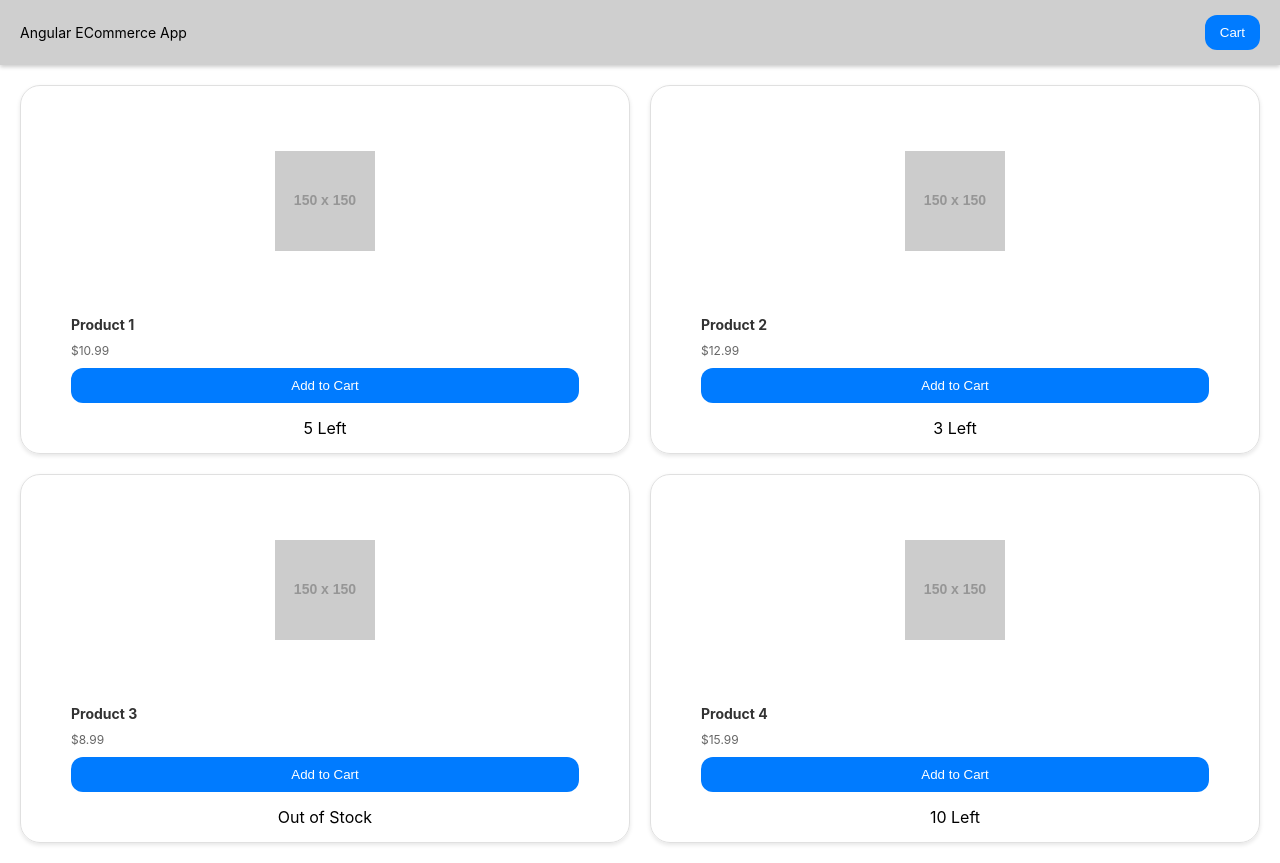
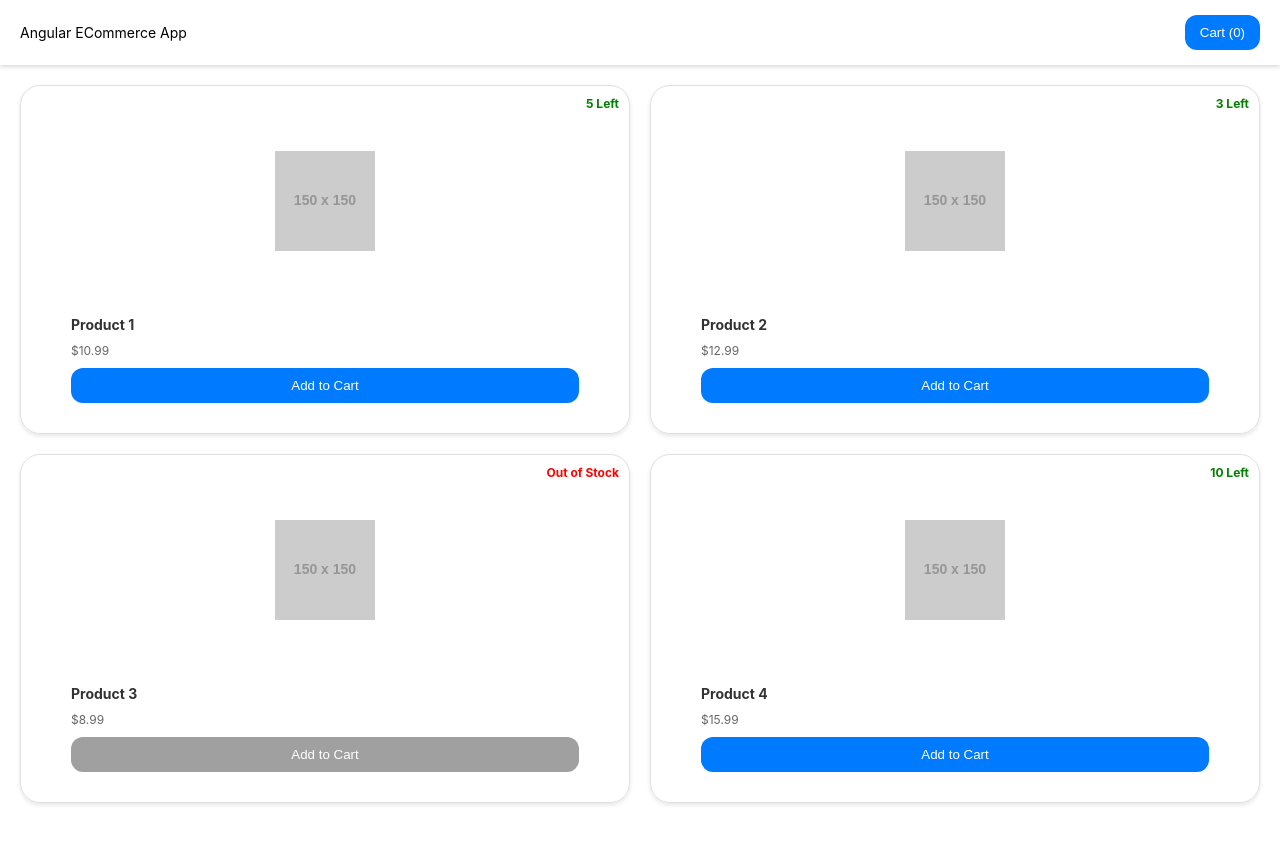
Before and after one commit to caloja1014/angular_training, an Angular app: page / in a window 1280 px wide. After the commit the page ends 823 px from the top, so only its background shows below. Built offline with nearby package versions, Linux system fonts and the light colour scheme.

Commit message:
Adding services for carts

```diff
--- a/src/app/app.component.ts
+++ b/src/app/app.component.ts
@@ -1,11 +1,10 @@
 import { Component } from '@angular/core';
 import { RouterOutlet } from '@angular/router';
 import { HeaderComponent } from './components/header/header.component';
-import { PrimaryButtonComponent } from "./components/primary-button/primary-button.component";
 import { ProductsListComponent } from "./pages/products-list/products-list.component";
 @Component({
   selector: 'app-root',
-  imports: [RouterOutlet, HeaderComponent, PrimaryButtonComponent, ProductsListComponent],
+  imports: [RouterOutlet, HeaderComponent, ProductsListComponent],
   templateUrl: './app.component.html',
   styleUrl: './app.component.scss'
 })
--- a/src/app/components/header/header.component.html
+++ b/src/app/components/header/header.component.html
@@ -1,4 +1,4 @@
 <header class="header">
   <span class="title">{{title()}}</span>
-  <app-primary-button label="Cart" (btnClicked)="this.showButtonClick()"></app-primary-button>
+  <app-primary-button [label]="'Cart ('+ cartService.cart().length + ')'" (btnClicked)="this.showButtonClick()"></app-primary-button>
 </header>
--- a/src/app/components/header/header.component.scss
+++ b/src/app/components/header/header.component.scss
@@ -1,12 +1,12 @@
 .header{
-    background-color: #cfcfcf;
+    background-color: #ffffff;
     margin: 0px !important;
     display: flex;
     flex-direction: row;
     justify-content: space-between;
     align-items: center;
     padding: 15px 20px;
-    box-shadow: 0 2px 4px rgba(0, 0, 0, 0.2);
+    box-shadow: 0 2px 4px rgba(0, 0, 0, 0.15);
 }
 
 .title{
--- a/src/app/components/header/header.component.ts
+++ b/src/app/components/header/header.component.ts
@@ -1,5 +1,6 @@
-import { Component, signal } from '@angular/core';
+import { Component, inject, signal } from '@angular/core';
 import { PrimaryButtonComponent } from "../primary-button/primary-button.component";
+import { CartService } from '../../services/cart.service';
 
 @Component({
   selector: 'app-header',
@@ -9,6 +10,7 @@ import { PrimaryButtonComponent } from "../primary-button/primary-button.compone
 })
 export class HeaderComponent {
   title = signal('Angular ECommerce App');
+  cartService = inject(CartService);
   showButtonClick() {
     console.log('Button clicked!');
   }
--- a/src/app/components/primary-button/primary-button.component.html
+++ b/src/app/components/primary-button/primary-button.component.html
@@ -1,3 +1,3 @@
-<button class="primary-button" (click)="btnClicked.emit()">
+<button [disabled]="disabled()" class="primary-button" (click)="btnClicked.emit()">
   {{ label() }}
 </button>
--- a/src/app/components/primary-button/primary-button.component.scss
+++ b/src/app/components/primary-button/primary-button.component.scss
@@ -7,3 +7,8 @@
   padding: 10px 15px;
   width: 100%;
 }
+
+.primary-button:disabled {
+  background-color: #a0a0a0;
+  cursor: not-allowed;
+}
--- a/src/app/components/primary-button/primary-button.component.ts
+++ b/src/app/components/primary-button/primary-button.component.ts
@@ -9,7 +9,5 @@ import { Component, input, output } from '@angular/core';
 export class PrimaryButtonComponent {
   label= input('');
   btnClicked = output<void>();
-  // handleClick() {
-  //   this.btnClicked.emit();
-  // }
+  disabled= input(false);
 }
--- a/src/app/components/product-card/product-card.component.html
+++ b/src/app/components/product-card/product-card.component.html
@@ -1,4 +1,11 @@
 <div class="product-card">
+  <span class="product-stock {{product().stock? 'success': 'fail'}}">
+    @if (product().stock) {
+    {{product().stock}} Left
+    } @else {
+    Out of Stock
+    }
+  </span>
   <img [src]="product().image" alt="{{ product().title }}" />
   <div class="product-info">
     <span class="product-title">
@@ -7,13 +14,7 @@
     <span class="product-price">
       {{'$' + product().price}}
     </span>
-    <app-primary-button label="Add to Cart" />
+    <app-primary-button label="Add to Cart" (btnClicked)="cartService.addToCart(product())"
+      [disabled]="(product().stock??0)===0" />
   </div>
-  <span class="product-stock">
-    @if ((product().stock??0) > 0) {
-    <span class="in-stock">{{product().stock}} Left</span>
-    } @else {
-    <span class="out-of-stock">Out of Stock</span>
-    }
-  </span>
 </div>
--- a/src/app/components/product-card/product-card.component.scss
+++ b/src/app/components/product-card/product-card.component.scss
@@ -1,4 +1,5 @@
 .product-card {
+  position: relative;
   align-items: center;
   justify-content: center;
   align-content: center;
@@ -9,13 +10,13 @@
   border-radius: 20px;
   padding: 15px 50px;
 
-  img{
+  img {
     width: 100px;
     height: 200px;
     object-fit: contain;
   }
 
-  .product-info{
+  .product-info {
     text-align: left;
     flex-direction: column;
     display: flex;
@@ -23,7 +24,7 @@
     padding: 15px 0px;
     width: 100%;
 
-    .product-title{
+    .product-title {
       font-size: 14px;
       font-weight: bold;
       color: #333;
@@ -32,11 +33,20 @@
       text-overflow: ellipsis;
       white-space: nowrap;
     }
-    .product-price{
+
+    .product-price {
       font-size: 12px;
       font-weight: normal;
       color: #666;
       margin: 0;
     }
   }
+  .product-stock {
+    position: absolute;
+    top: 10px;
+    right: 10px;
+    font-weight: bold;
+    font-size: 12px;
+  }
+
 }
--- a/src/app/components/product-card/product-card.component.ts
+++ b/src/app/components/product-card/product-card.component.ts
@@ -1,6 +1,7 @@
-import { Component, input } from '@angular/core';
+import { Component, inject, input } from '@angular/core';
 import { Product } from '../../models/products.model';
 import { PrimaryButtonComponent } from "../primary-button/primary-button.component";
+import { CartService } from '../../services/cart.service';
 
 @Component({
   selector: 'app-product-card',
@@ -10,4 +11,5 @@ import { PrimaryButtonComponent } from "../primary-button/primary-button.compone
 })
 export class ProductCardComponent {
   product = input.required<Product>();
+  cartService = inject(CartService);
 }
--- /dev/null
+++ b/src/app/services/cart.service.ts
@@ -0,0 +1,15 @@
+import { Injectable, signal } from '@angular/core';
+import { Product } from '../models/products.model';
+
+@Injectable({
+  providedIn: 'root'
+})
+export class CartService {
+
+  cart = signal<Product[]>([]);
+
+  addToCart(product: Product) {
+    this.cart.update((currentCart) => [...currentCart, product]);
+  }
+  constructor() { }
+}
--- a/src/styles.scss
+++ b/src/styles.scss
@@ -8,3 +8,10 @@ body {
   -moz-osx-font-smoothing: grayscale;
   height: 100%;
 }
+
+.success {
+  color: green;
+}
+.fail {
+  color: red;
+}
```
Also changed, not shown: 1 other file (tests, documents, lock files or other folders).
